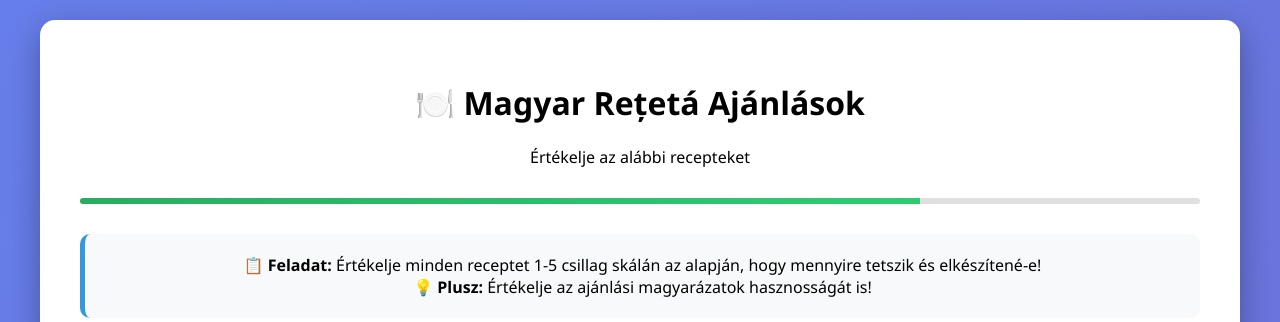
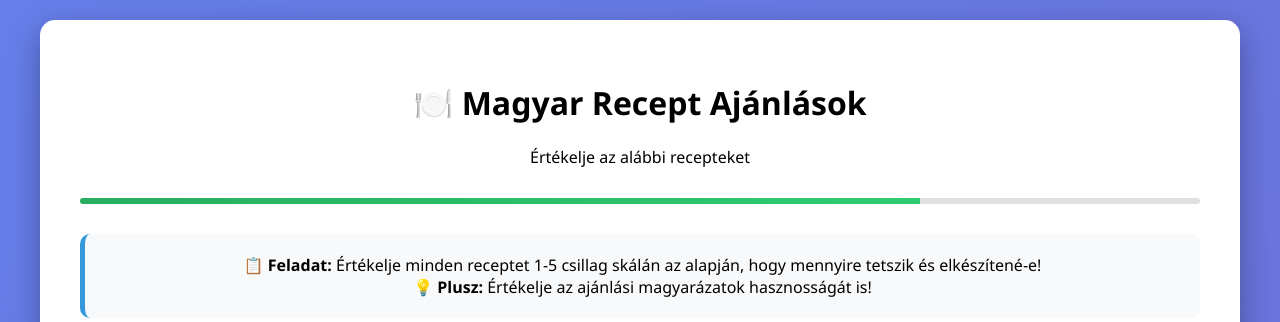
Before and after one commit to bvin81/sustainable-recipe-recommender, a Flask app: page /study in a window 1280 px wide. Shown: the top 322 px of the page. Run offline with Flask 3, Linux system fonts and the light colour scheme; the visitor is signed in with stand-in values (Sample User, id 1).

Commit message:
Update study_enhanced.html

```diff
--- a/user_study/templates/user_study/study_enhanced.html
+++ b/user_study/templates/user_study/study_enhanced.html
@@ -3,7 +3,7 @@
 <head>
     <meta charset="UTF-8">
     <meta name="viewport" content="width=device-width, initial-scale=1.0">
-    <title>Magyar Rețetá Ajánlások</title>
+    <title>Recept Ajánlások</title>
     <style>
         body {
             font-family: 'Segoe UI', Tahoma, Geneva, Verdana, sans-serif;
@@ -372,7 +372,7 @@
 <body>
     <div class="container">
         <div class="header">
-            <h1>🍽️ Magyar Rețetá Ajánlások</h1>
+            <h1>🍽️ Magyar Recept Ajánlások</h1>
             <p>Értékelje az alábbi recepteket</p>
         </div>
 
```
